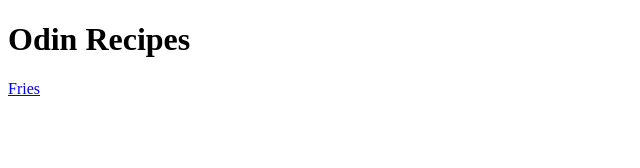
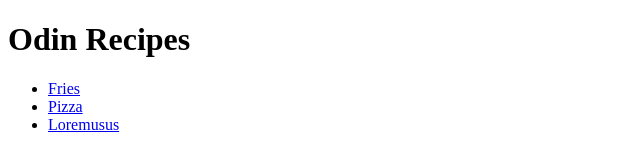
Before and after one commit to KarolKarnas/odin-recipes, a plain HTML site: page index.html in a window 1280 px wide. Shown: the whole page, without its empty margins (0-640 px from the left). Drawn offline with Linux system fonts and the light colour scheme.

Commit message:
Revert, make commit from wrong directory
This reverts commit d7f67183f66f80aa36e024e9b69dc4bff87f4271.

Add 2 more recipes, correct typos, navigation
Revert, make commit from wrong directory
And correct add Pizza and Loremusus recipes with images in html new pages with ingredients, and steps headings
Correct some typos, correct navigation to ul

```diff
--- a/index.html
+++ b/index.html
@@ -8,6 +8,10 @@
 	</head>
 	<body>
 		<h1>Odin Recipes</h1>
-        <a href="recipes/fries.html">Fries</a>
+		<ul>
+			<li><a href="recipes/fries.html">Fries</a></li>
+			<li><a href="recipes/pizza.html">Pizza</a></li>
+			<li><a href="recipes/loremusus.html">Loremusus</a></li>
+		</ul>
 	</body>
 </html>
```
Also changed, not shown: recipes/fries.html (+2 -2 lines), recipes/pizza.html (+4 -1 lines), images/Loremusus.png (added), 1 other file.
